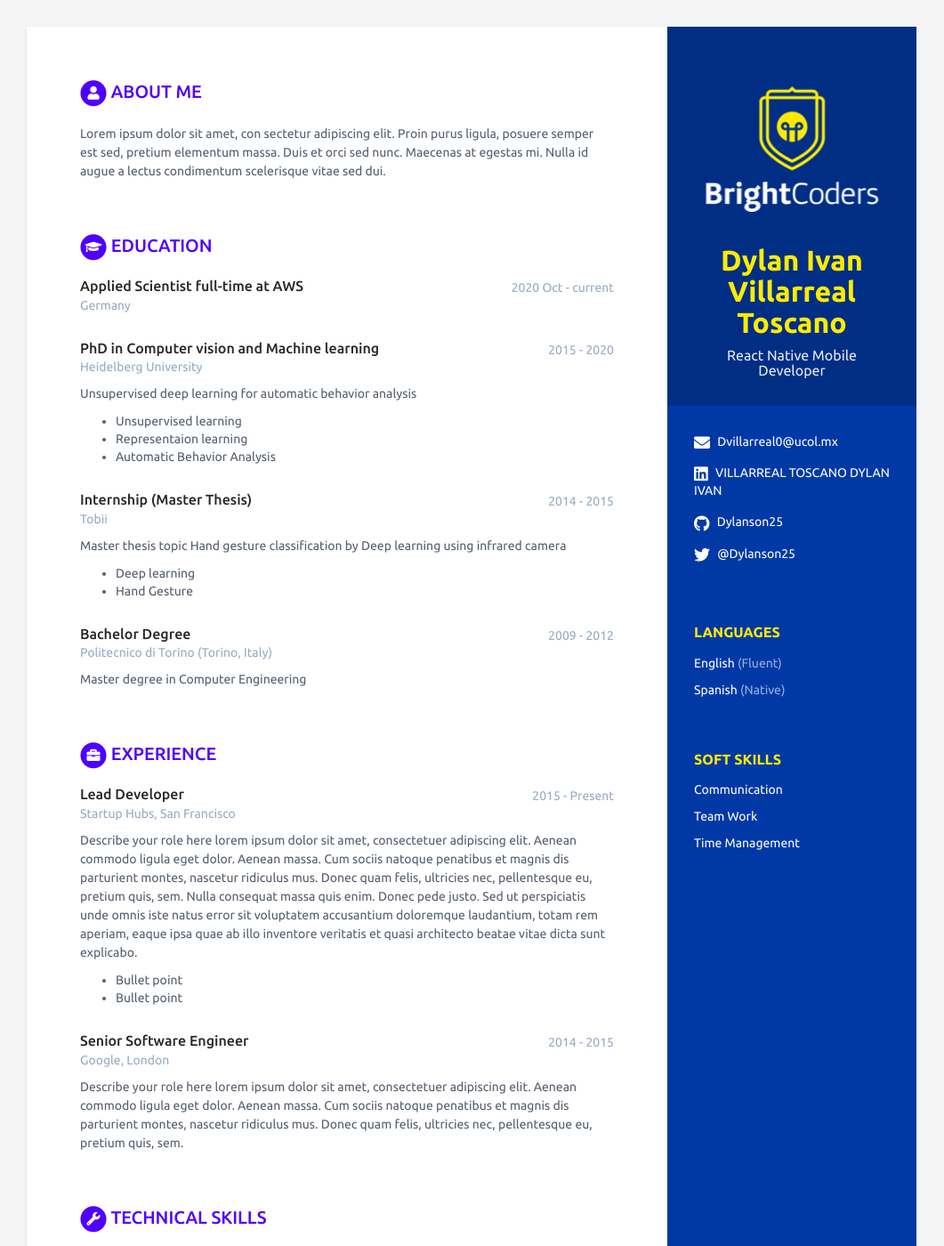
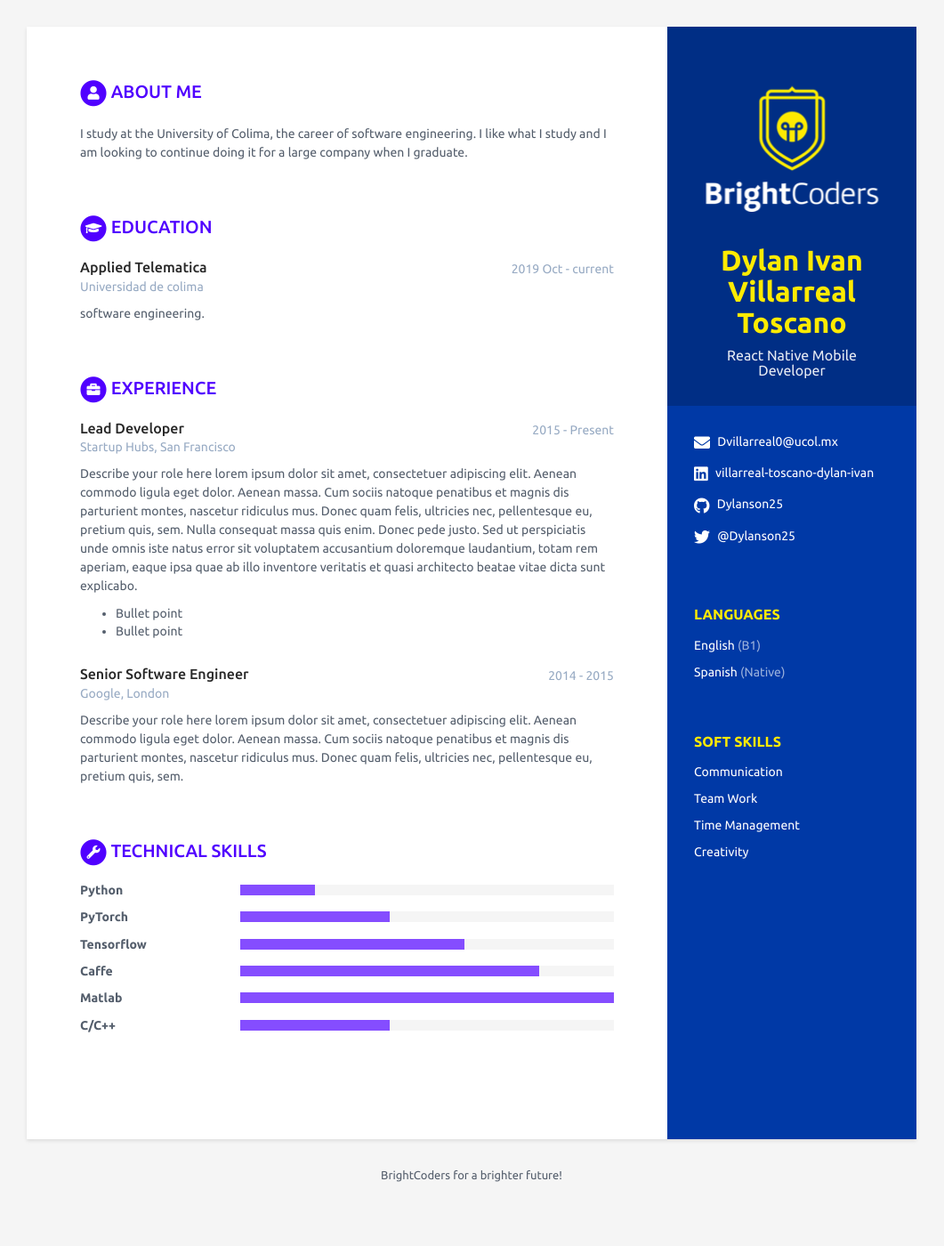
Before and after one commit to BC-MAY-21-RN/scorecard-dylanson25, a Jekyll site: the page built from index.html, in a window 1280 px wide and 1400 px high. Shown: the whole window at 89% size, without its empty margins (110-1171 px from the left). Built offline with Jekyll 4.4.1, drawn with Linux system fonts in a browser that asks for light colours.

Commit message:
Update data.yml

```diff
--- a/_data/data.yml
+++ b/_data/data.yml
@@ -15,7 +15,7 @@ sidebar:
   email: Dvillarreal0@ucol.mx
   phone:
   website: # No agregar http://
-  linkedin: 'VILLARREAL TOSCANO DYLAN IVAN'
+  linkedin: 'villarreal-toscano-dylan-ivan'
   github: Dylanson25
   gitlab:
   bitbucket:
@@ -27,7 +27,7 @@ sidebar:
   # Actualiza según los idiomas y nieles que tienes. Agrega o Elimina según sea necesario.
   languages:
     - idiom: English
-      level: Fluent # Utiliza el resultado de tu examen oficial, o el nivel de acuerdo al modelo Dreyfus
+      level: B1 # Utiliza el resultado de tu examen oficial, o el nivel de acuerdo al modelo Dreyfus
 
     - idiom: Spanish
       level: Native # Utiliza el resultado de tu examen oficial, o el nivel de acuerdo al modelo Dreyfus
@@ -43,43 +43,22 @@ sidebar:
     - item: Time Management
       link: # dejar en blanco
 
+    - item: Creativity
+      link: #Dejar vacio
+
 # Registra aquí un resumen de tu perfil
 career-profile:
   title: About Me # NO MODIFICAR
   summary: |
-    Lorem ipsum dolor sit amet, con sectetur adipiscing elit. Proin purus ligula, posuere semper est sed, pretium elementum massa. Duis et orci sed nunc. Maecenas at egestas mi. Nulla id augue a lectus condimentum scelerisque vitae sed dui.
+    I study at the University of Colima, the career of software engineering. I like what I study and I am looking to continue doing it for a large company when I graduate.
 
 # Registra aquí tus estudios. Agrega o elimina según sea necesario
 educationcomplete:
-  - degree: Applied Scientist full-time at AWS
-    university: Germany
-    time: 2020 Oct - current
+  - degree: Applied Telematica
+    university: Universidad de colima
+    time: 2019 Oct - current
     details: |
-
-  - degree: PhD in Computer vision and Machine learning
-    university: Heidelberg University
-    time: 2015 - 2020
-    details: |
-      Unsupervised deep learning for automatic behavior analysis
-
-        - Unsupervised learning
-        - Representaion learning
-        - Automatic Behavior Analysis
-
-  - degree: Internship (Master Thesis)
-    university: Tobii
-    time: 2014 - 2015
-    details: |
-      Master thesis topic Hand gesture classification by Deep learning using infrared camera
-
-        - Deep learning
-        - Hand Gesture
-
-  - degree: Bachelor Degree
-    university: Politecnico di Torino (Torino, Italy)
-    time: 2009 - 2012
-    details: |
-      Master degree in Computer Engineering
+              software engineering.
 
 # Registra aquí tu experiencia. Agrega o elimina según sea necesario
 experiences:
```
